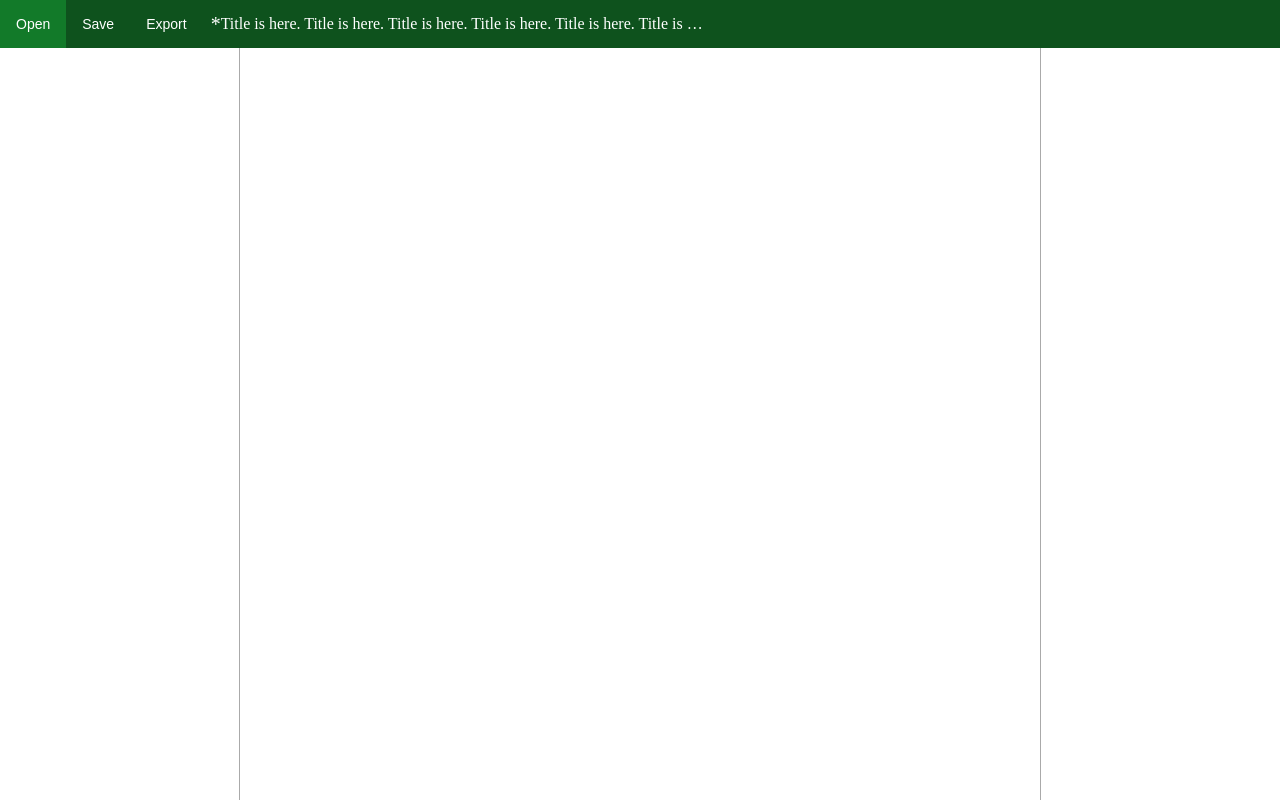
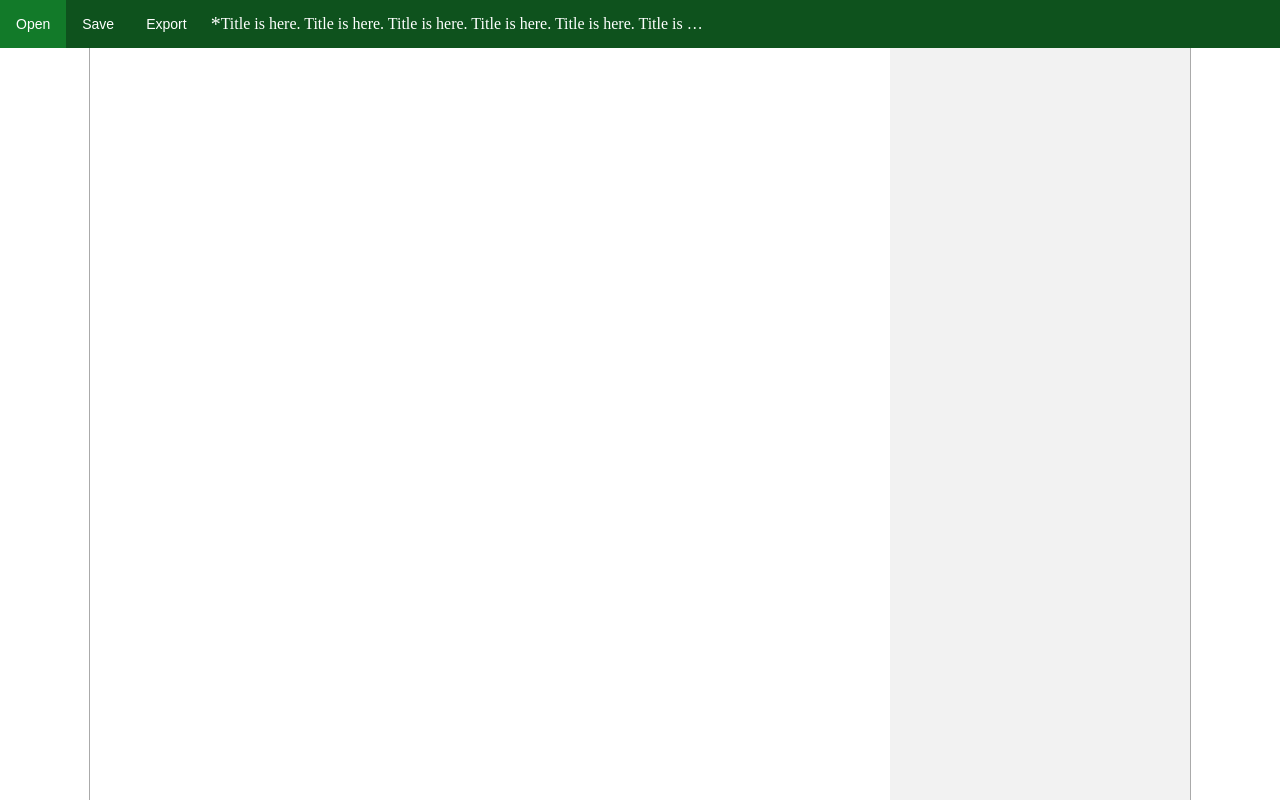
Before and after one commit to kusa-mochi/mochi-memo-pad, a Vue app in the folder src/: page / in a window 1280 px wide. Shown: the top 800 px of the page. Built offline with nearby package versions, Linux system fonts and the light colour scheme.

Commit message:
make basic editor layout.

```diff
--- a/src/src/components/Editor.vue
+++ b/src/src/components/Editor.vue
@@ -1,5 +1,8 @@
 <template>
-  <div id="editor"></div>
+  <div id="editor">
+    <div class="editor__main"></div>
+    <div class="editor__side"></div>
+  </div>
 </template>
 
 <script>
@@ -16,9 +19,24 @@ export default {
 <style lang="scss" scoped>
 $editorBorderColor: #aaaaaa;
 #editor {
-  width: 800px;
-  height: 2000px;
+  display: flex;
+	flex-direction: row;
+	flex-wrap: wrap;
+	justify-content: center;
+	align-items: flex-start;
+	align-content: flex-start;
   border-left: 1px $editorBorderColor solid;
   border-right: 1px $editorBorderColor solid;
+
+  .editor__main {
+    width: 800px;
+    height: 2000px;
+  }
+
+  .editor__side {
+    width: 300px;
+    height: 2000px;
+    background-color: #f2f2f2;
+  }
 }
 </style>
```
